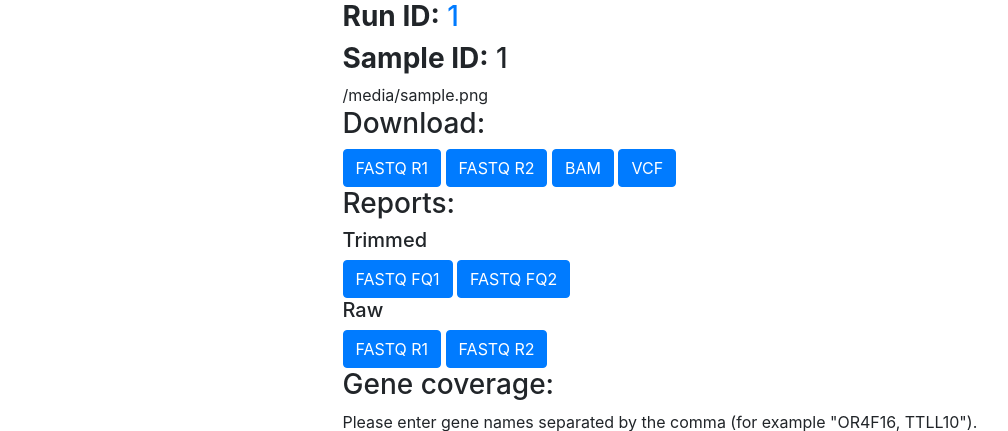
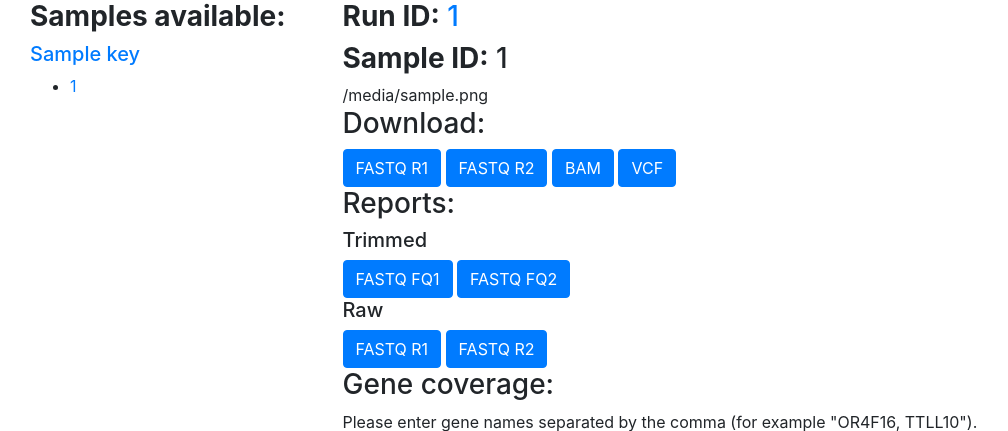
Before and after one commit to seru71/targetted-seq-qc-ui, a Flask app: template templates/sample.html in a window 1280 px wide. Shown: the part 56-487 px from the top of the page, without its empty margins (0-1008 px from the left). Run offline with Flask 2, Linux system fonts and the light colour scheme; the template is opened without the code that fills it: most values are stand-ins (such as "Sample title", 1, 10 or a date in 2020); parts of the project's set-up code (start-up, migrations or seed data) failed here and were passed over; some libraries are stand-ins or nearby versions.

Commit message:
left menu in specific sample

```diff
--- a/index.py
+++ b/index.py
@@ -24,9 +24,7 @@ def runs():
     return render_template('runs.html', runs=runs)
 
 
-@server.route("/samples")
-def samples():
-    runs = os.listdir(DATA_FOLDER)
+def samples_paths(runs):
     samples = {}
 
     def valid_sample(sample_name):
@@ -39,12 +37,25 @@ def samples():
         run_path = os.path.join(DATA_FOLDER, run_id)
         samples[run_id] = ([(run_id, sample_id) for sample_id in os.listdir(run_path) if valid_sample(sample_id)])
 
+    return samples
+
+
+@server.route("/samples")
+def samples():
+    runs = os.listdir(DATA_FOLDER)
+    samples = samples_paths(runs)
+
     return render_template('samples.html', samples=samples)
 
 
 @server.route("/runs/<run_id>/<sample_id>", methods=['GET', 'POST'])
 def specific_sample(run_id, sample_id):
-    data = {'run_id': run_id, 'sample_id': sample_id, 'fastq_path': None, 'bam_path': None, 'vcf_path': None}
+    data = {'run_id': run_id,
+            'sample_id': sample_id,
+            'fastq_path': None,
+            'bam_path': None,
+            'vcf_path': None,
+            'samples': samples_paths(os.listdir(DATA_FOLDER))}
 
     sample_path = os.path.join(DATA_FOLDER, run_id, sample_id)
     run_path = os.path.join(DATA_FOLDER, run_id)
--- a/templates/runs.html
+++ b/templates/runs.html
@@ -1,7 +1,7 @@
 {% extends "index.html" %}
 
 {% block content %}
-    <h2>Runs available:</h2>
+    <h3><b>Runs available:</b></h3>
     <ul>
         {% for run in runs %}
         <li><a href="{{ url_for('.specific_run', run_id=run) }}">{{ run }}</a></li>
--- a/templates/sample.html
+++ b/templates/sample.html
@@ -83,3 +83,16 @@
         {% endif %}
     {% endif %}
 {% endblock %}
+
+
+{% block left_menu %}
+    <h3><b>Samples available:</b></h3>
+    {% for key, value in samples.items() %}
+    <h5><a href="{{ url_for('.specific_run', run_id=key) }}">{{ key }}</a></h5>
+    <ul>
+        {% for run_id, sample_id in value %}
+        <li><a href="{{ url_for('.specific_sample', run_id=run_id, sample_id=sample_id) }}">{{ sample_id }}</a></li>
+        {% endfor %}
+    </ul>
+    {% endfor %}
+{% endblock %}
```
Also changed, not shown: templates/run.html (+5 -5 lines), templates/samples.html (+8 -8 lines).
